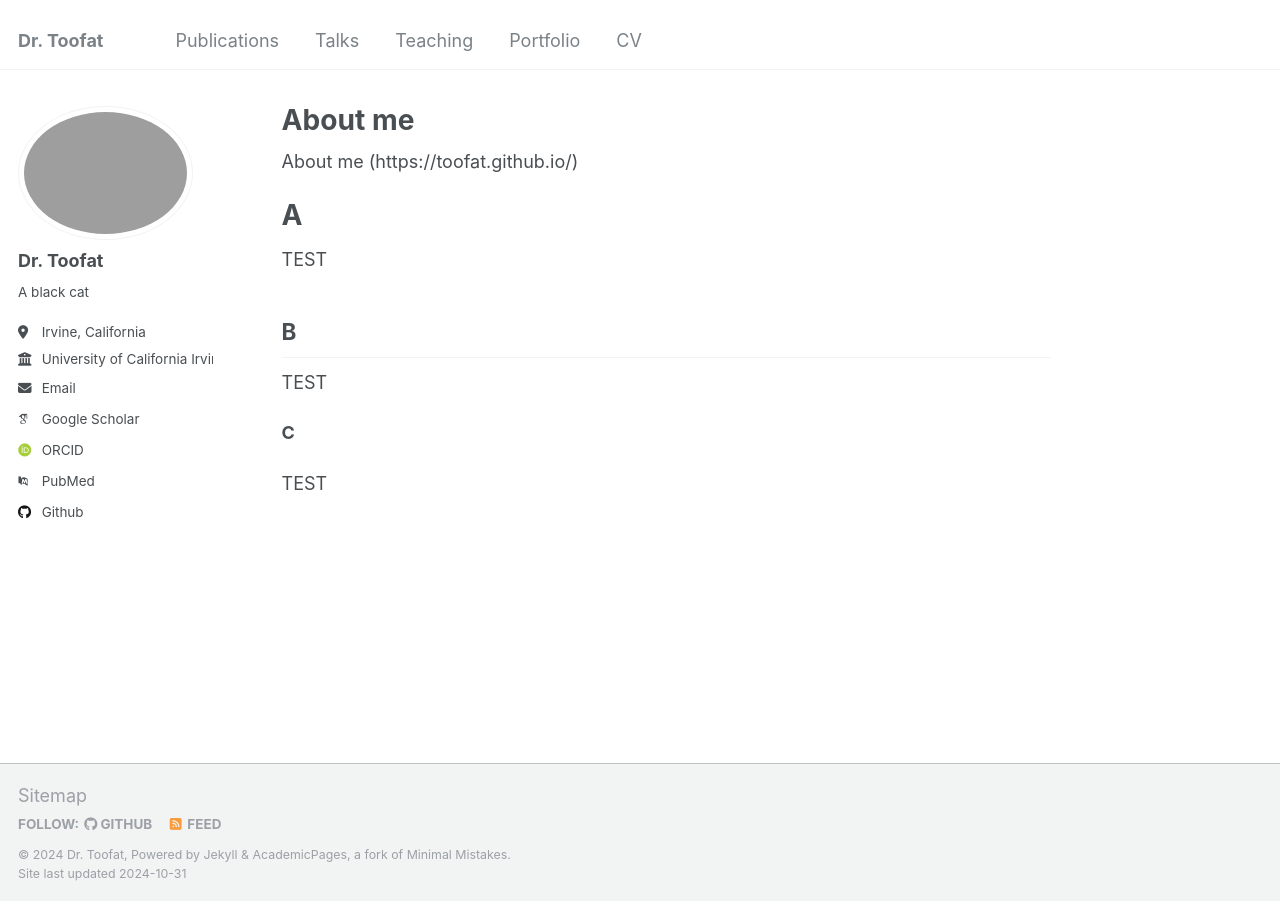
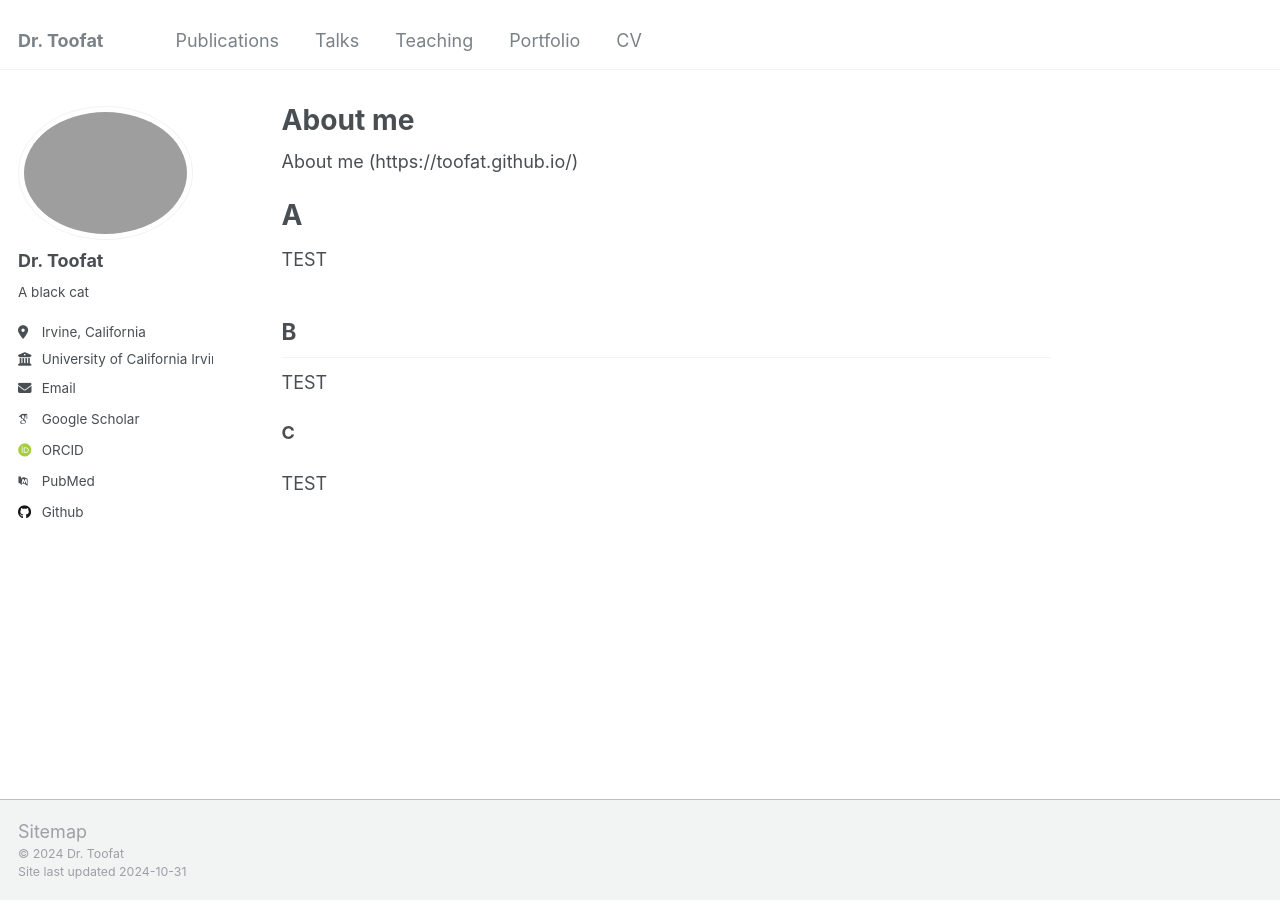
Before and after one commit to AltriaCarrie/altriacarrie.github.io, a Jekyll site: the page built from _pages/about.md, in a window 1280 px wide. Built offline with Jekyll 4.4.1, drawn with Linux system fonts in a browser that asks for light colours; some web fonts are replaced.

Commit message:
Update footer.html

```diff
--- a/_includes/footer.html
+++ b/_includes/footer.html
@@ -1,25 +1,8 @@
 {% include base_path %}
 
-{% if site.author.github or site.author.bitbucket or site.atom_feed.hide != true %}
-<div class="page__footer-follow">
-  <ul class="social-icons">
-    {% if site.data.ui-text[site.locale].follow_label %}
-      <li><strong>{{ site.data.ui-text[site.locale].follow_label }}</strong></li>
-    {% endif %}
-    {% if site.author.github %}
-      <li><a href="http://github.com/{{ site.author.github }}"><i class="fab fa-github" aria-hidden="true"></i> GitHub</a></li>
-    {% endif %}
-    {% if site.author.bitbucket %}
-      <li><a href="http://bitbucket.org/{{ site.author.bitbucket }}"><i class="fab fa-bitbucket" aria-hidden="true"></i> Bitbucket</a></li>
-    {% endif %}
-    {% if site.atom_feed.hide != true %}
-    <li><a href="{% if site.atom_feed.path %}{{ site.atom_feed.path }}{% else %}{{ base_path }}/feed.xml{% endif %}"><i class="fa fa-fw fa-rss-square" aria-hidden="true"></i> {{ site.data.ui-text[site.locale].feed_label | default: "Feed" }}</a></li>
-    {% endif %}
-  </ul>
-</div>
-{% endif %}
+
 
 <div class="page__footer-copyright">
-  &copy; {{ site.time | date: '%Y' }} {{ site.name | default: site.title }}, {{ site.data.ui-text[site.locale].powered_by | default: "Powered by" }} <a href="http://jekyllrb.com" rel="nofollow">Jekyll</a> &amp; <a href="https://github.com/academicpages/academicpages.github.io">AcademicPages</a>, a fork of <a href="https://mademistakes.com/work/minimal-mistakes-jekyll-theme/" rel="nofollow">Minimal Mistakes</a>.<br />
+  &copy; {{ site.time | date: '%Y' }} {{ site.name | default: site.title }}<br />
   Site last updated {{ "now" | date: '%Y-%m-%d' %}}
 </div>
```
